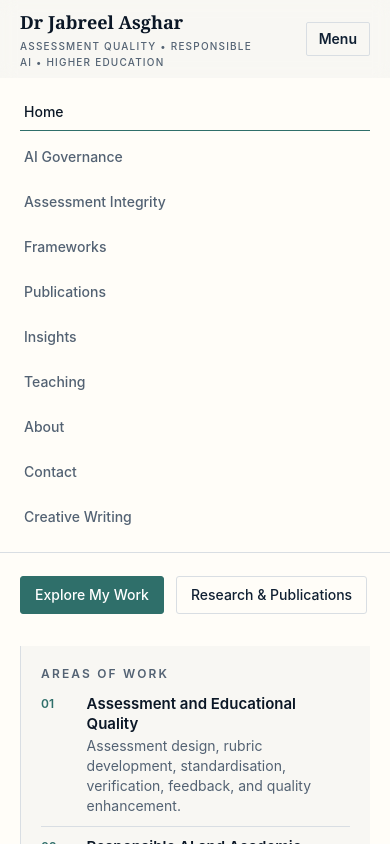
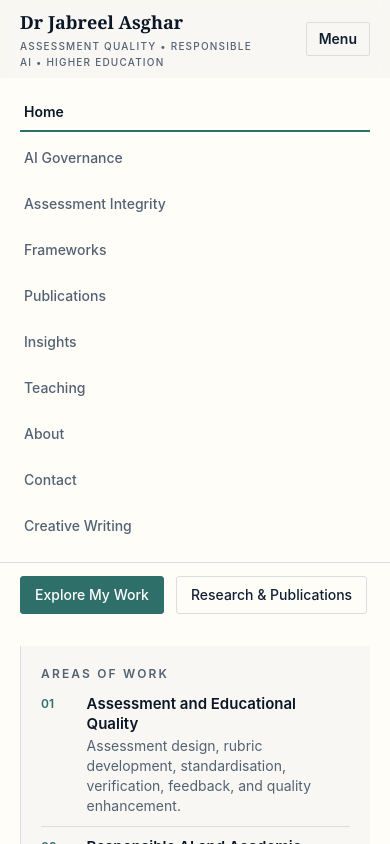
Before and after one commit to Jabreelasghar/jabreel-website, a Next.js app: page / in a window 390 px wide. Both pictures are taken after a click on the button "Menu". Shown: the top 844 px of the page. Built offline with nearby package versions, Linux system fonts and the light colour scheme.

Commit message:
Improve header active route highlighting

```diff
--- a/src/components/Header.tsx
+++ b/src/components/Header.tsx
@@ -5,6 +5,16 @@ import { usePathname } from "next/navigation";
 import { useState } from "react";
 import { navigation, secondaryNavigation } from "@/lib/navigation";
 import { Container } from "./Container";
+
+function isActiveRoute(pathname: string, href: string) {
+  if (href === "/") return pathname === href;
+
+  if (href === "/resources" && (pathname === "/frameworks" || pathname.startsWith("/frameworks/"))) {
+    return true;
+  }
+
+  return pathname === href || pathname.startsWith(`${href}/`);
+}
 
 export function Header() {
   const pathname = usePathname();
@@ -34,13 +44,13 @@ export function Header() {
         >
           <div className="flex flex-col gap-2 lg:flex-row lg:items-center lg:gap-4">
             {navigation.map((item) => {
-              const active = pathname === item.href;
+              const active = isActiveRoute(pathname, item.href);
               return (
                 <Link
                   key={item.href}
                   href={item.href}
-                  className={`border-b px-1 py-2 text-sm font-medium transition ${
-                    active ? "border-moss text-oxford" : "border-transparent text-slate hover:border-line hover:text-oxford"
+                  className={`border-b-2 px-1 py-2 text-sm transition-colors duration-200 ${
+                    active ? "border-moss font-semibold text-oxford" : "border-transparent font-medium text-slate hover:border-line hover:text-oxford"
                   }`}
                   onClick={() => setOpen(false)}
                 >
@@ -49,13 +59,13 @@ export function Header() {
               );
             })}
             {secondaryNavigation.map((item) => {
-              const active = pathname === item.href;
+              const active = isActiveRoute(pathname, item.href);
               return (
                 <Link
                   key={item.href}
                   href={item.href}
-                  className={`border-b px-1 py-2 text-sm font-medium transition lg:hidden ${
-                    active ? "border-moss text-oxford" : "border-transparent text-slate hover:border-line hover:text-oxford"
+                  className={`border-b-2 px-1 py-2 text-sm transition-colors duration-200 lg:hidden ${
+                    active ? "border-moss font-semibold text-oxford" : "border-transparent font-medium text-slate hover:border-line hover:text-oxford"
                   }`}
                   onClick={() => setOpen(false)}
                 >
```
